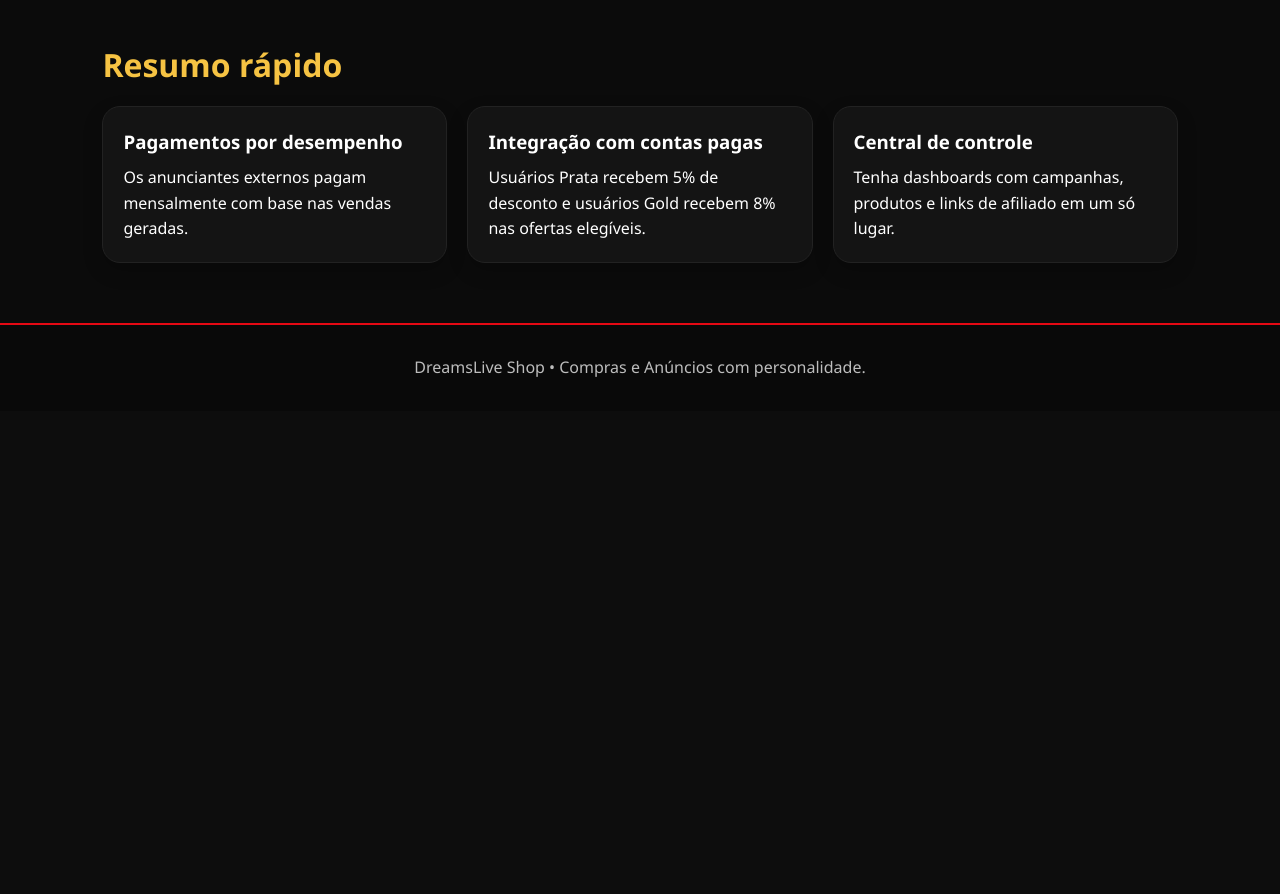
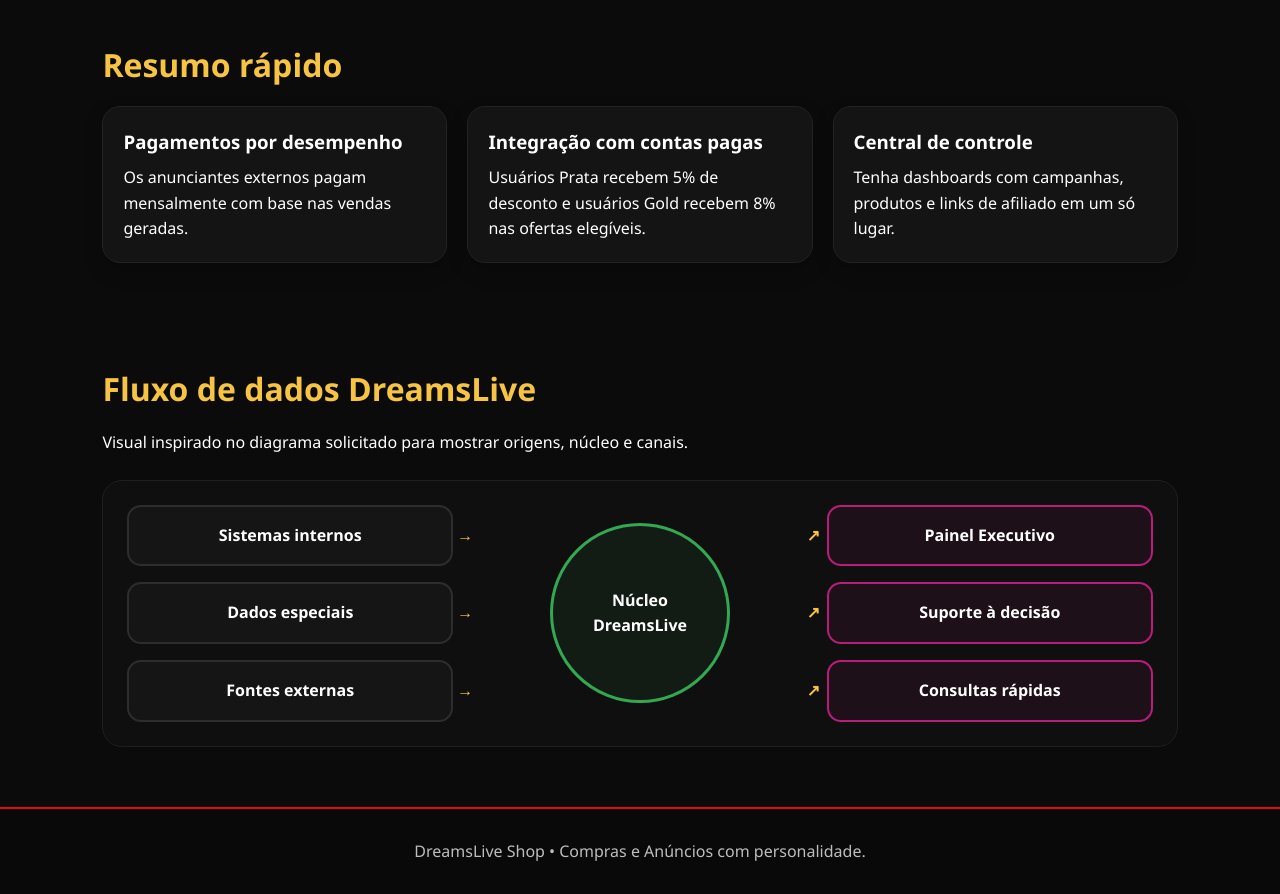
Before and after one commit to ThomasFarss/ThomasFarss, a PHP site: page / in a window 1280 px wide. Shown: the part 1054-1948 px from the top of the page. Before the commit the page ends 1431 px from the top, so only its background shows below. Run offline with PHP 8.4, Linux system fonts and the light colour scheme.

Commit message:
Add data flow diagram section

```diff
--- a/public/index.html
+++ b/public/index.html
@@ -115,6 +115,28 @@
           </div>
         </div>
       </section>
+
+      <section class="section">
+        <h2>Fluxo de dados DreamsLive</h2>
+        <p>Visual inspirado no diagrama solicitado para mostrar origens, núcleo e canais.</p>
+        <div class="diagram">
+          <div class="diagram-column">
+            <div class="diagram-box">Sistemas internos</div>
+            <div class="diagram-box">Dados especiais</div>
+            <div class="diagram-box">Fontes externas</div>
+          </div>
+
+          <div class="diagram-center">
+            <div class="diagram-circle">Núcleo DreamsLive</div>
+          </div>
+
+          <div class="diagram-column">
+            <div class="diagram-box accent">Painel Executivo</div>
+            <div class="diagram-box accent">Suporte à decisão</div>
+            <div class="diagram-box accent">Consultas rápidas</div>
+          </div>
+        </div>
+      </section>
     </main>
 
     <footer class="footer">
--- a/public/styles.css
+++ b/public/styles.css
@@ -289,6 +289,83 @@ header {
   color: var(--yellow);
 }
 
+.diagram {
+  display: grid;
+  grid-template-columns: minmax(200px, 1fr) minmax(220px, 1fr) minmax(200px, 1fr);
+  gap: 24px;
+  align-items: center;
+  margin-top: 24px;
+  background: #0f0f0f;
+  padding: 24px;
+  border-radius: 20px;
+  border: 1px solid #1f1f1f;
+}
+
+.diagram-column {
+  display: grid;
+  gap: 16px;
+}
+
+.diagram-box {
+  padding: 16px;
+  border-radius: 14px;
+  border: 2px solid #2d2d2d;
+  background: #151515;
+  text-align: center;
+  font-weight: 600;
+  position: relative;
+}
+
+.diagram-box::after {
+  content: "→";
+  position: absolute;
+  right: -22px;
+  top: 50%;
+  transform: translateY(-50%);
+  color: var(--yellow);
+  font-weight: 700;
+}
+
+.diagram-column:last-child .diagram-box::after {
+  content: "";
+}
+
+.diagram-center {
+  display: flex;
+  justify-content: center;
+  align-items: center;
+}
+
+.diagram-circle {
+  width: 180px;
+  height: 180px;
+  border-radius: 50%;
+  border: 3px solid #32a852;
+  color: var(--white);
+  display: flex;
+  align-items: center;
+  justify-content: center;
+  text-align: center;
+  font-weight: 700;
+  background: rgba(50, 168, 82, 0.08);
+  padding: 12px;
+}
+
+.diagram-box.accent {
+  border-color: #b91c7b;
+  background: rgba(185, 28, 123, 0.08);
+}
+
+.diagram-column:last-child .diagram-box.accent::before {
+  content: "↗";
+  position: absolute;
+  left: -22px;
+  top: 50%;
+  transform: translateY(-50%);
+  color: #f6c343;
+  font-weight: 700;
+}
+
 @media (max-width: 720px) {
   .navbar {
     flex-direction: column;
@@ -298,4 +375,14 @@ header {
   .hero-card h1 {
     font-size: 2rem;
   }
+
+  .diagram {
+    grid-template-columns: 1fr;
+    text-align: center;
+  }
+
+  .diagram-box::after,
+  .diagram-column:last-child .diagram-box.accent::before {
+    content: "";
+  }
 }
```
